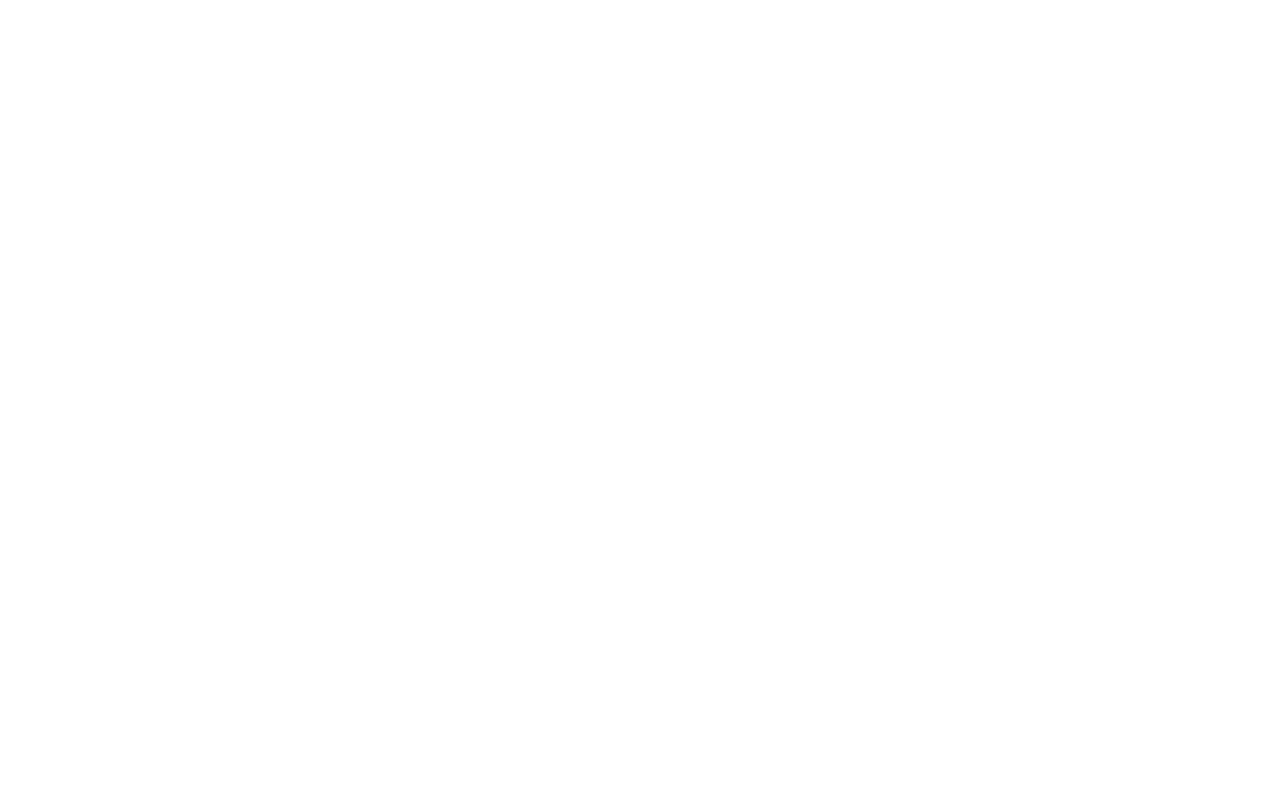
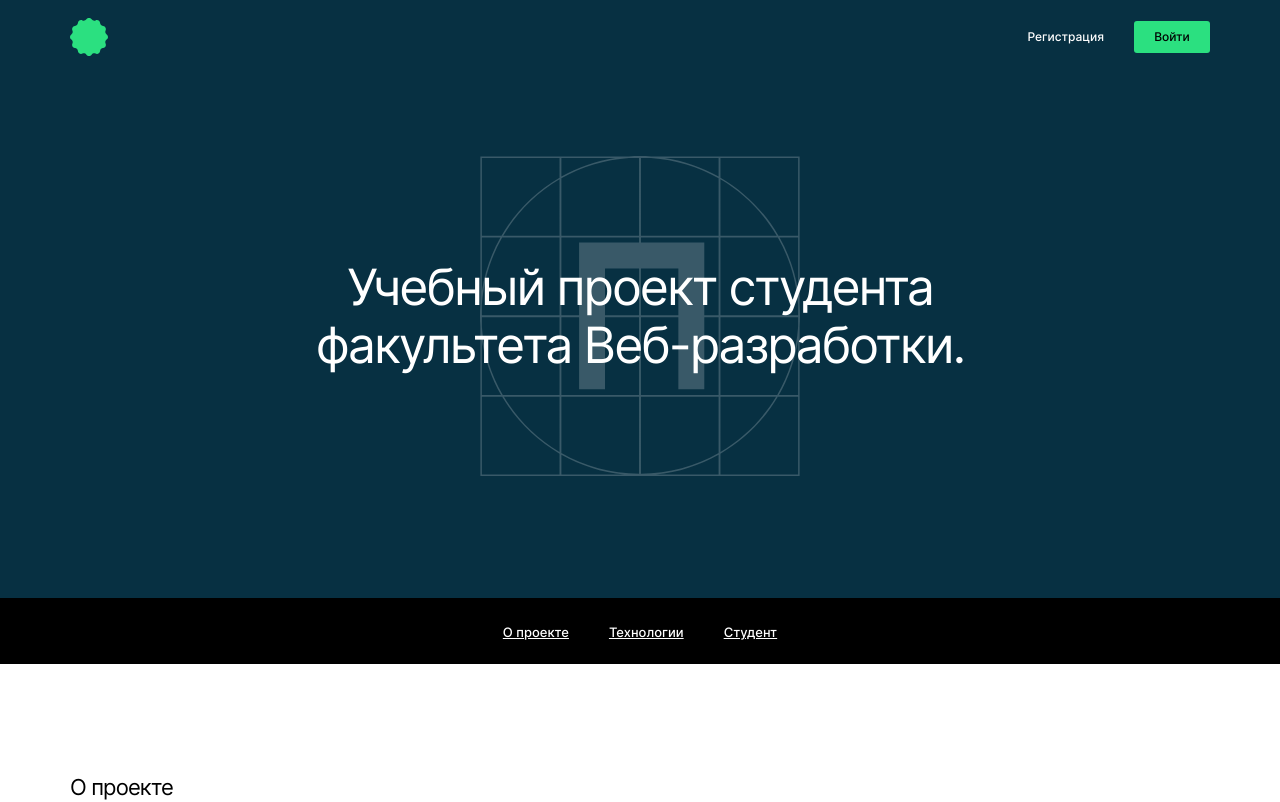
Before and after one commit to Olga-Grigel/movies-explorer-frontend, a React (Create React App) app: page / in a window 1280 px wide. Shown: the top 802 px of the page. Built offline with nearby package versions, Linux system fonts and the light colour scheme.

Commit message:
Fix:убрать код пиксель перфект перед закрывающим bodi и поправить роутинг главной страницы

```diff
--- a/public/index.html
+++ b/public/index.html
@@ -29,5 +29,4 @@
   <body>
     <noscript>You need to enable JavaScript to run this app.</noscript>
     <div id="root"></div>
-    <!----><script async src="//pixel-perfect.org/service/script.js?guid=a70b574a3edea3eaa52760f41686cf3e"></script></body>
 </html>
--- a/src/components/App/App.js
+++ b/src/components/App/App.js
@@ -1,6 +1,6 @@
 import React from 'react';
 import './App.css';
-import { Route, Routes, useNavigate } from 'react-router-dom';
+import { Route, Routes } from 'react-router-dom';
 import Login from '../Login/Login';
 import Main from '../Main/Main';
 import Movies from '../Movies/Movies';
@@ -16,12 +16,11 @@ import Menu from '../Menu/Menu';
 import Navigation from '../Navigation/Navigation';
 
 function App() {
-  const navigate = useNavigate();
 
   return (
     <div className="App">
       <Routes>
-        <Route exact path="/" element={<Menu />} />
+        <Route exact path="/" element={<Main />} />
         <Route path="/movies" element={<Movies />} />
         <Route path="/saved-movies" element={<SavedMovies />} />
         <Route path="/profile" element={<Profile />} />
```
